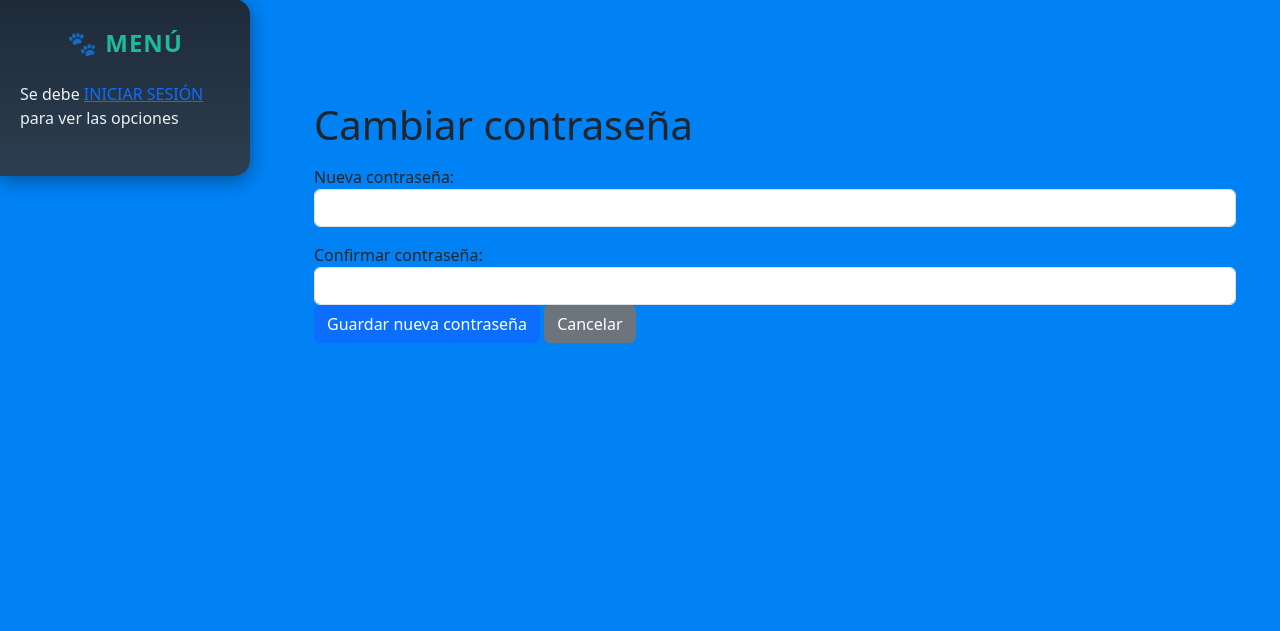
After one commit to MarceDelgado/prueba, a Django app: a page that uses apps/core/templates/contraseña/cambiarContraseña.html in a window 1280 px wide. The commit adds this page. Shown: the part 117-748 px from the top of the page. Run offline with Django 4.2, Linux system fonts and the light colour scheme; some libraries are stand-ins or nearby versions.

Commit message:
Cambios de la contraseña para que pueda recuperar y cambiar contraseña

```diff
--- /dev/null
+++ b/apps/core/templates/contraseña/cambiarContraseña.html
@@ -0,0 +1,28 @@
+{% extends "base.html" %}
+{% block content %}
+    <div class="container py-5">
+        <h1>Cambiar contraseña</h1>
+        <form method="post">
+            {% csrf_token %}
+            <div class="mt-3">
+                <label for="password" class="form-check-label" >Nueva contraseña: </label>
+                <input type="password" name="password" id="password" class="form-control" required>
+            </div>
+            <div class="mt-3">
+                <label for="password2" class="form-check-label">Confirmar contraseña: </label>
+                <input type="password" name="password2" id="password2" class="form-control" required>
+            </div>
+            <button type="submit" class="btn btn-primary">Guardar nueva contraseña</button>
+            <a href="{% url 'dashboard' %}" class="btn btn-secondary">Cancelar</a>
+        </form>
+        {% if messages %}
+            <div class="mt-3">
+                {% for message in messages %}
+                    <div class="alet alert-info">{{message}}</div>
+                {% endfor %}
+            </div>
+        {% endif %}
+
+    </div>
+
+{% endblock %}
--- a/apps/core/urls.py
+++ b/apps/core/urls.py
@@ -4,7 +4,7 @@ from .views import (home, buscar_animales,contacto, login_view, logout_view, reg
                     ListarMascotas, crear_mascota, ModificarMascota, eliminar_mascota,
                     ModificarEspecieView, EliminarEspecie,ListarEspeciesView,CrearEspecieView,
                     crear_raza,listar_razas,eliminar_raza,modificar_raza, recuperar_contraseña, cambiar_password,
-                    listar_personas,crear_persona, eliminar_persona, modificar_persona,habilitar_persona)
+                    listar_personas,crear_persona, eliminar_persona, modificar_persona,habilitar_persona,cambiar_contraseña_voluntariamente)
 
 urlpatterns = [
 	path('', home, name='home'),
@@ -37,5 +37,6 @@ urlpatterns = [
     path('habilitar_persona/<int:persona_id>/', habilitar_persona, name='habilitar_persona'),
     #correo
     path('solicitar-recuperacion/', recuperar_contraseña, name='solicitar_recuperacion'),
-    path('cambiar-password/<str:token>/', cambiar_password, name='cambiar_password'),
+    path('cambiar-password/<int:id>/', cambiar_password, name='cambiar_password'),
+    path('cambiar_contraseña', cambiar_contraseña_voluntariamente, name='cambiar_contraseña_voluntariamente')
 ]
--- a/apps/core/views.py
+++ b/apps/core/views.py
@@ -52,15 +52,16 @@ def login_view(request):
        #print(user)  # Imprimimos lo siguiente para saber si está funcionando bien
 
        if user is not None:
-          login(request, user)
-          return redirect('dashboard')
+            login(request, user)
+            if user.userprofile.primer_ingreso:
+                return redirect('cambiar_password', id=user.userprofile.id)
+            return redirect('dashboard')
        else:
-        mensaje = 'usuario y/o contraseña incorrecta'
-        contexto = {
-            'mensaje': mensaje,
-         }
-        return render(request, 'login.html', contexto)
-
+            mensaje = 'usuario y/o contraseña incorrecta'
+            contexto = {
+                'mensaje': mensaje,
+            }
+            return render(request, 'login.html', contexto)
    #contexto = {}  # Esto está en un bloque que no se ejecutará
    return render(request, 'login.html')
 
@@ -271,8 +272,9 @@ def eliminar_persona(request, persona_id):
             messages.error(request, "Esta persona no tiene un usuario")
             return redirect('listar_personas')
        persona.user.is_active=False #desactiva el usuario asociado
+       persona.user.save()
        persona.puede_adoptar=False#no puede adoptar
-       persona.user.save()
+       persona.save()
        return redirect('listar_personas')
 
     return render(request, 'personas/bajaPersonas.html', {'persona': persona})
@@ -285,8 +287,9 @@ def habilitar_persona(request,persona_id):
             messages.error(request, "Esta persona no tiene un usuario")
             return redirect('listar_personas')
         persona.user.is_active=True
+        persona.user.save()
         persona.puede_adoptar=True#puede adoptar
-        persona.user.save()
+        persona.save()
         return redirect('listar_personas')
     return render(request,'personas/altaPersonas.html',{'persona':persona})
 
@@ -345,7 +348,7 @@ def recuperar_contraseña(request):
                 "usuario": usuario.username,
                 "nueva_pass": nueva_pass,
             }
-            contentenido_html=render_to_string("emails/recuperar.html",contexto)#funcion que lee una plantilla y la rellena con el contexto
+            contentenido_html=render_to_string("correo.html",contexto)#funcion que lee una plantilla y la rellena con el contexto
             contentenido_texto=strip_tags(contentenido_html)#funcion para eliminar etiquetas html del texto
             # Enviar correo
             enviar_correo(
@@ -360,7 +363,7 @@ def recuperar_contraseña(request):
         except User.DoesNotExist:
             mensaje = "No existe un usuario con ese correo."
 
-    return render(request, "recuperar_contraseña.html", {"mensaje": mensaje})
+    return render(request, "contraseña/recu_contraseña.html", {"mensaje": mensaje})
 
 
 # Vista para cambiar contraseña
@@ -393,9 +396,23 @@ def cambiar_password(request, id):
             perfil.user.save()
             perfil.primer_ingreso = False
             perfil.save()
-            return render(request, 'password_cambiada.html')
+            messages.success(request,"Tu contraseña se cambió con exito, volve a iniciar sesión")
+            return redirect('login')
         else:
             mensaje = "Las contraseñas no coinciden."
-            return render(request, 'cambiar_password.html', {'mensaje': mensaje})
+            return render(request, 'contraseña/cambiarContraseña.html', {'mensaje': mensaje})
 
-    return render(request, 'cambiar_password.html')
+    return render(request, 'contraseña/cambiarContraseña.html')
+
+def cambiar_contraseña_voluntariamente(request):
+    if request.method=='POST':
+        nueva_contraseña=request.POST.get('password')
+        confirmar=request.POST.get('password2')
+        if nueva_contraseña==confirmar:
+            request.user.set_password(nueva_contraseña)
+            request.user.save()
+            messages.success(request,"Tu contraseña se cambió con exito, volve a iniciar sesión")
+            return redirect('login')
+        else:
+            messages.error(request,"Lo lamento, la contraseña no coinciden")
+    return render(request, 'contraseña/cambiarContraseña.html')
```
Also changed, not shown: apps/core/models.py (+13 -0 lines), apps/core/templates/contraseña/recu_contraseña.html (added, +19 -0 lines), apps/core/templates/correo.html (+6 -5 lines), apps/core/templates/dashboard.html (+5 -2 lines), apps/core/templates/login.html (+11 -2 lines), apps/core/templates/recu_contraseña.html (deleted, +0 -16 lines), db.sqlite3.
